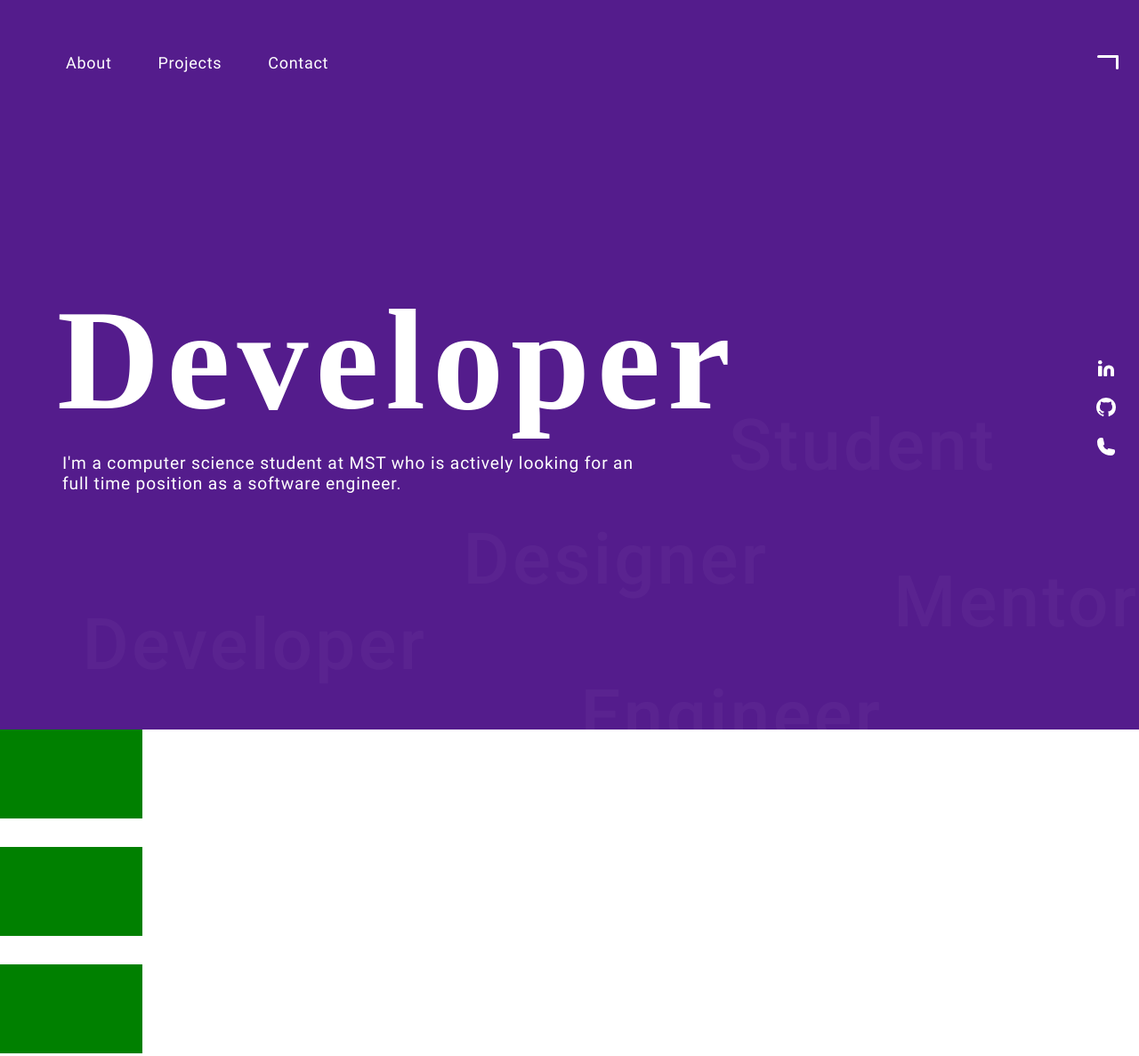
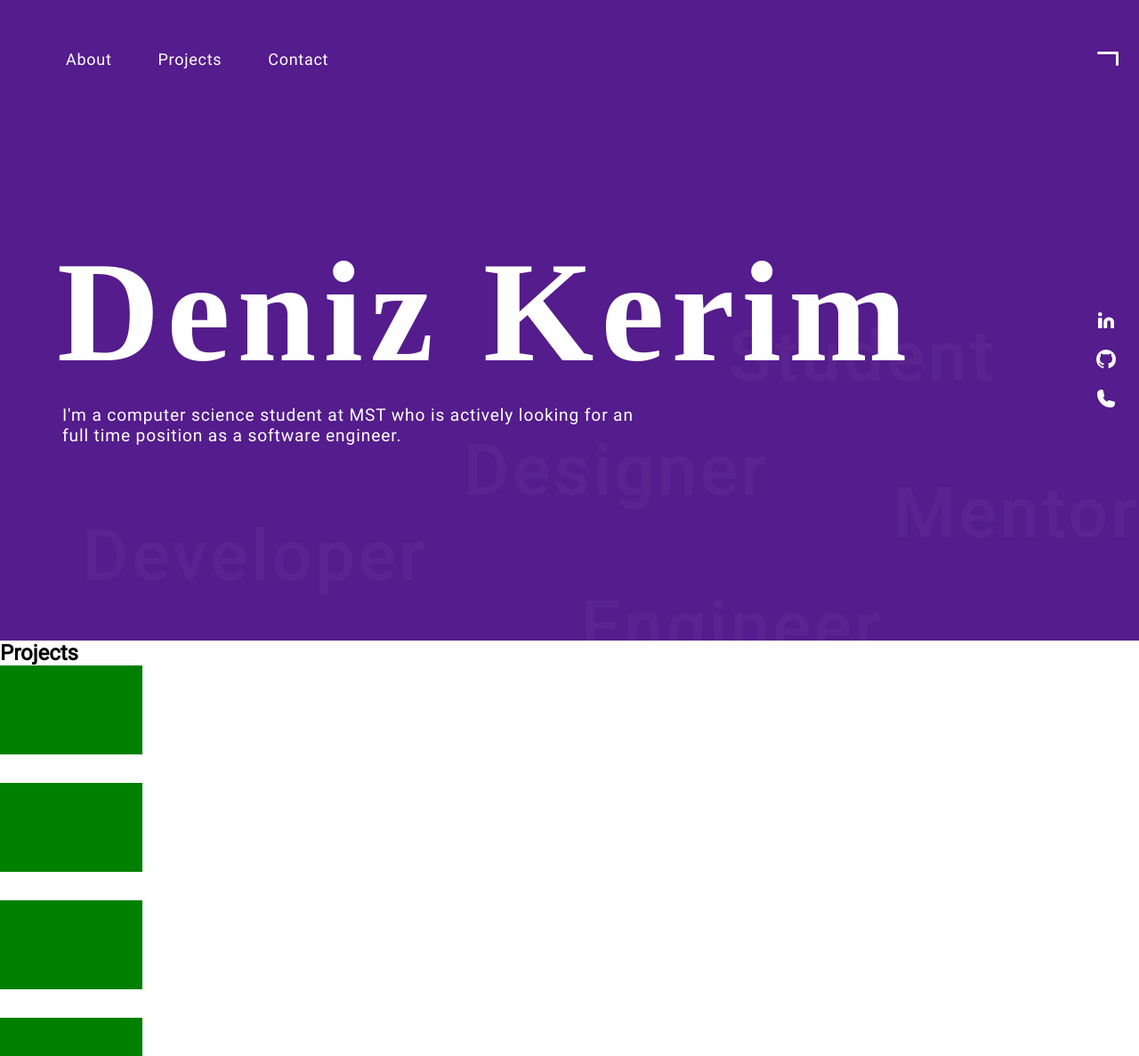
Before and after one commit to KerimD/gatsby-portfolio, a Gatsby site: page / in a window 1280 px wide. Shown: the top 1187 px of the page at 89% size. Built offline with nearby package versions, Linux system fonts and the light colour scheme; Gatsby itself is replaced by a stand-in of ours; a web font is replaced by a local one.

Commit message:
remove resume button, rework projects, reword nav & hero wrappers

```diff
--- a/src/components/Hero/Hero.tsx
+++ b/src/components/Hero/Hero.tsx
@@ -1,39 +1,20 @@
-import React, { useState, useEffect } from 'react';
+import React from 'react';
 
 import SocialLinks from "./SocialLinks";
 
 import './hero.scss';
-// import Document from '../../assets/images/svg/document.svg';
-
-const COOL_TITLES: string[] = ['Deniz Kerim', 'Developer', 'Mentor', 'Designer', 'Engineer'];
 
 const Hero = () => {
-  const [titleIdx, setTitleIdx] = useState(0);
-  // const viewResume = () => window.open('https://www.google.com/');
-
-  useEffect(() => {
-    const interval = setInterval(() =>
-      setTitleIdx(prevIdx => prevIdx < COOL_TITLES.length-1 ? prevIdx+1 : 0),
-      5000
-    );
-    return () => clearInterval(interval);
-  }, []);
-
   return (
-    <div className="hero-wrapper">
     <div className="hero">
       <div className="hero-content">
         <div className="hero-info">
-            <h1>{COOL_TITLES[titleIdx]}</h1>
+          <h1>Deniz Kerim</h1>
           <p>
               I'm a computer science student at MST who
               is actively looking for an full time
               position as a software engineer.
           </p>
-            {/* <button onClick={viewResume} className="view-resume-btn">
-              <Document alt="" height="24" />
-              <div>Resume</div>
-            </button> */}
         </div>
         <SocialLinks />
       </div >
@@ -43,7 +24,6 @@ const Hero = () => {
       <div className="bg-text developer">Developer</div>
       <div className="bg-text engineer">Engineer</div>
     </div >
-    </div>
   );
 };
 
--- a/src/components/Hero/hero.scss
+++ b/src/components/Hero/hero.scss
@@ -1,23 +1,10 @@
-.hero-wrapper {
-  background: var(--accent);
-  display: flex;
-  justify-content: center;
-}
-
 .hero {
+  width: 100%;
+  max-width: 82.5rem;
+  height: 100%;
   position: relative;
-  min-height: 45rem;
-  max-height: 65rem;
-  height: 70vh;
   display: flex;
   color: white;
-  width: 100%;
-  max-width: 82.5rem;
-  margin-left: 4rem;
-
-  @media only screen and (min-width: 1200px) {
-    height: 80vh;
-  }
 }
 
 .hero-content {
@@ -43,7 +30,7 @@
     letter-spacing: 0.045em;
     margin-left: 0.375rem;
     margin-bottom: 2rem;
-    width: 63ch;
+    max-width: 63ch;
   }
 
   @media only screen and (min-width: 1200px) {
--- a/src/components/Nav/Nav.tsx
+++ b/src/components/Nav/Nav.tsx
@@ -4,7 +4,6 @@ import './nav.scss';
 
 const Nav = () => {
   return (
-    <div className="nav-wrapper">
     <div className="nav">
       <ul className="nav-link-list">
         <li><a href="/">About</a></li>
@@ -16,7 +15,6 @@ const Nav = () => {
         <div className="right" />
       </div>
     </div>
-    </div>
   );
 }
 
--- a/src/components/Nav/nav.scss
+++ b/src/components/Nav/nav.scss
@@ -1,9 +1,3 @@
-.nav-wrapper {
-  background: var(--accent);
-  display: flex;
-  justify-content: center;
-}
-
 .nav {
   width: 100%;
   max-width: 82.5rem;
@@ -12,7 +6,6 @@
   display: flex;
   justify-content: space-between;
   align-items: center;
-  margin-left: 4rem;
 }
 
 .nav-link-list {
@@ -20,11 +13,18 @@
   display: flex;
   align-items: center;
 
+  & > li {
+    margin-right: 2rem;
+  }
+
+  & > li:last-child {
+    margin-right: 0;
+  }
+
   & a {
     text-decoration: none;
     letter-spacing: 0.04em;
     color: white;
-    margin-right: 2rem;
     padding: 0.625rem;
     font-size: 18px;
   }
--- a/src/components/Projects/Projects.tsx
+++ b/src/components/Projects/Projects.tsx
@@ -3,24 +3,17 @@ import React from 'react';
 import Project from './Project';
 
 import './projects.scss';
-
-const PROJECTS = [
-  { name: "a" },
-  { name: "b" },
-  { name: "c" },
-  { name: "d" },
-  { name: "e" },
-  { name: "f" },
-  { name: "g" },
-  { name: "h" }
-];
+import { projects } from './data/Projects';
 
 const Projects = () => {
   return (
     <div className="projects">
-      {PROJECTS.map((project) =>
-        <Project key={project.name} />
-      )}
+      <h2>Projects</h2>
+      <div className="projects">
+        {projects.map((project) =>
+          <Project key={project.name} />
+        )}
+      </div>
     </div>
   );
 };
--- /dev/null
+++ b/src/components/Projects/data/Projects.ts
@@ -0,0 +1,33 @@
+type Project = {
+  name: string;
+  date: string;
+  bulletPoints: string[];
+}
+
+export const projects: Project[] = [
+  {
+    name: 'Discord Draft Bot',
+    date: 'May 2020',
+    bulletPoints: ['idk'],
+  },
+  {
+    name: 'Discord Draft Bot',
+    date: 'May 2020',
+    bulletPoints: ['idk'],
+  },
+  {
+    name: 'Discord Draft Bot',
+    date: 'May 2020',
+    bulletPoints: ['idk'],
+  },
+  {
+    name: 'Discord Draft Bot',
+    date: 'May 2020',
+    bulletPoints: ['idk'],
+  },
+  {
+    name: 'Discord Draft Bot',
+    date: 'May 2020',
+    bulletPoints: ['idk'],
+  },
+];
--- a/src/components/Projects/projects.scss
+++ b/src/components/Projects/projects.scss
@@ -1,2 +1,6 @@
 .projects {
+  width: 100%;
+  max-width: 82.5rem;
+  display: flex;
+  flex-direction: column;
 }
--- a/src/pages/index.scss
+++ b/src/pages/index.scss
@@ -36,8 +36,28 @@
 
 .home-page {
   position: relative;
-  // max-width: 82.5rem;
   display: flex;
   flex-direction: column;
-  margin: 0 auto;
+  align-items: stretch;
 }
+
+header {
+  background: var(--accent);
+  padding-left: 4rem;
+  min-height: 45rem;
+  max-height: 65rem;
+  height: 70vh;
+  display: flex;
+  flex-direction: column;
+  align-items: center;
+
+  @media only screen and (min-width: 1200px) {
+    height: 80vh;
+  }
+}
+
+#body {
+  display: flex;
+  flex-direction: column;
+  align-items: center;
+}
--- a/src/pages/index.tsx
+++ b/src/pages/index.tsx
@@ -9,9 +9,15 @@ import './index.scss';
 const HomePage = () => {
   return (
     <div className="home-page">
-      <Nav />
-      <Hero />
-      <Projects />
+      <header>
+        <Nav />
+        <Hero />
+      </header>
+      <div id="body">
+        {/* <Experience /> */}
+        <Projects />
+      </div>
+      {/* <Footer /> */}
     </div>
   );
 }
```
Also changed, not shown: src/components/Projects/data/Experience.ts (added), 1 other file. Lines whose indentation alone changed are shown as unchanged.
